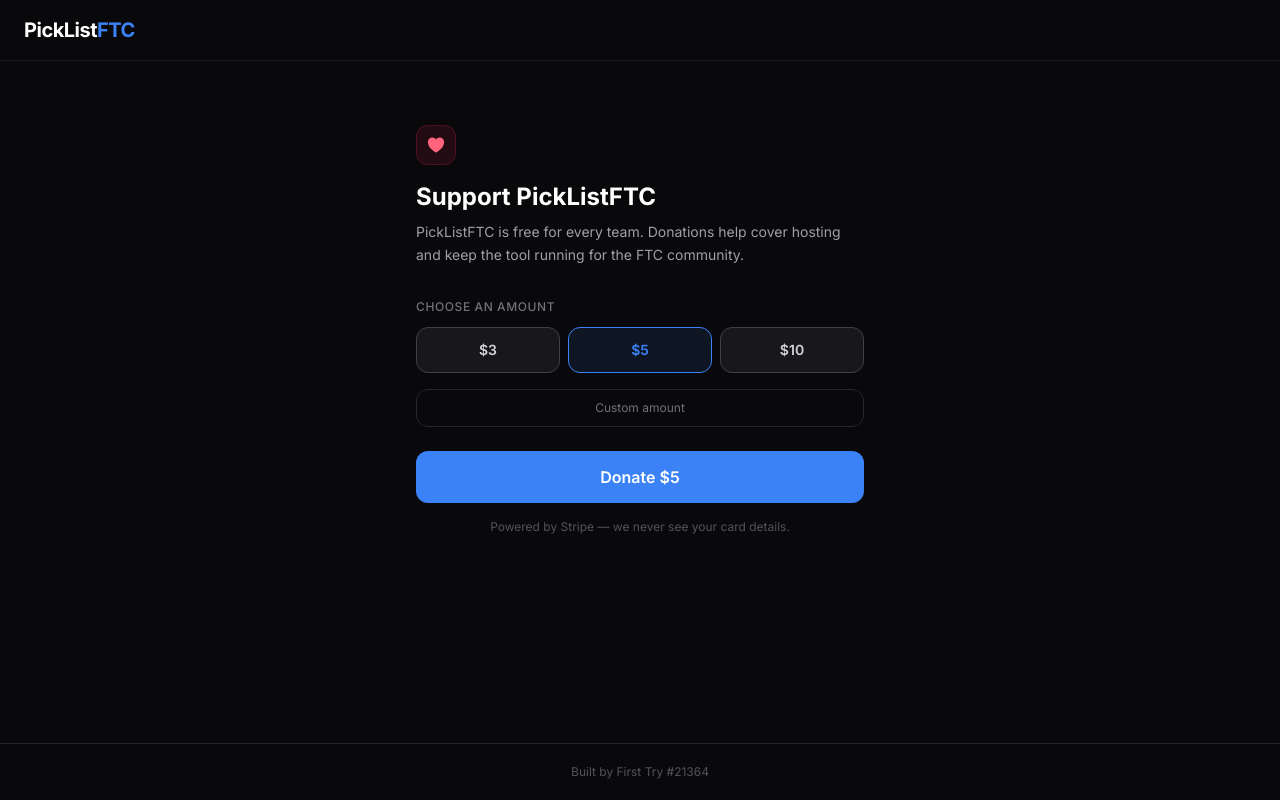
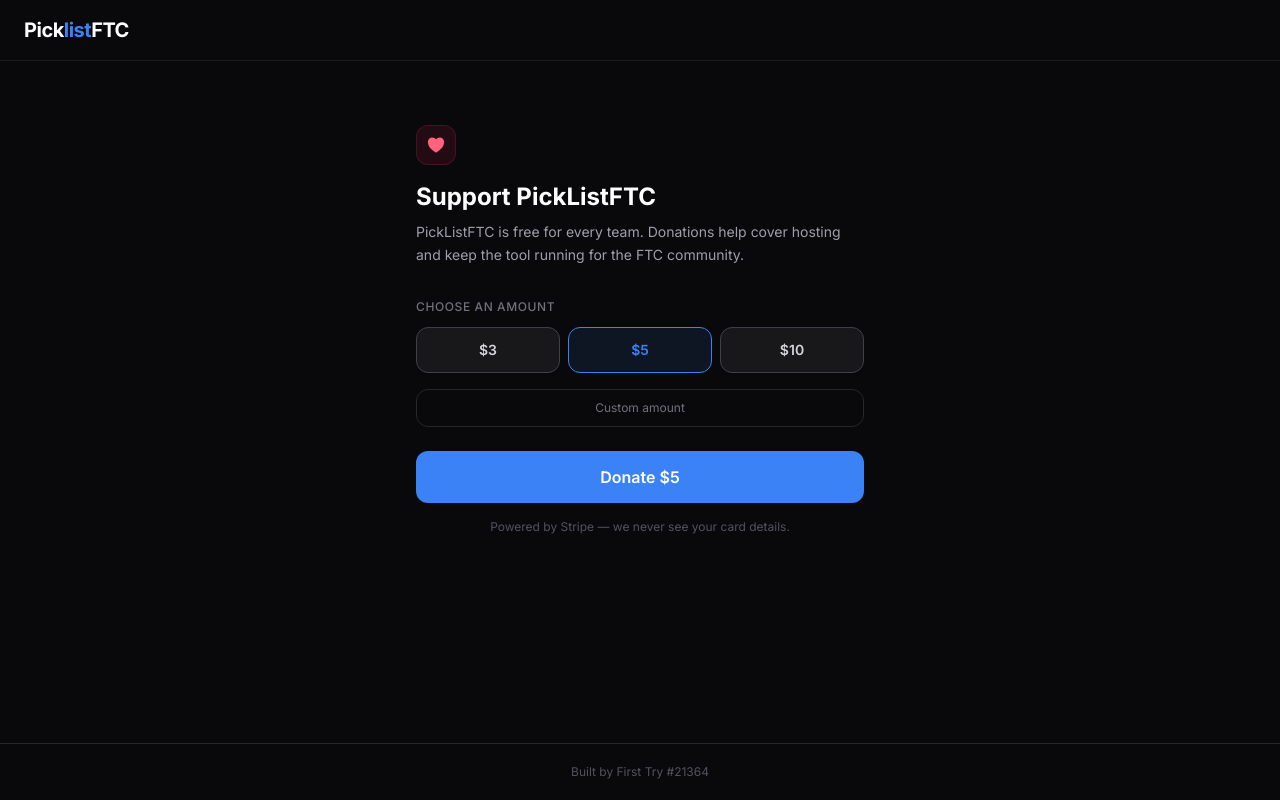
Before and after one commit to freepunch/PickListFTC, a Next.js app: page /donate in a window 1280 px wide. Built offline with nearby package versions, Linux system fonts and the light colour scheme; no server answers.

Commit message:
Logo change bugfix

```diff
--- a/app/donate/page.tsx
+++ b/app/donate/page.tsx
@@ -70,8 +70,9 @@
       {/* Nav */}
       <nav className="flex items-center px-6 py-4 border-b border-zinc-800/60">
         <Link href="/" className="text-xl font-extrabold tracking-tight">
-          <span className="text-white">PickList</span>
-          <span className="text-[var(--accent)]">FTC</span>
+          <span className="text-white">Pick</span>
+          <span className="text-[var(--accent)]">list</span>
+          <span className="text-white">FTC</span>
         </Link>
       </nav>
 
--- a/app/donate/thanks/page.tsx
+++ b/app/donate/thanks/page.tsx
@@ -6,8 +6,9 @@
       {/* Nav */}
       <nav className="flex items-center px-6 py-4 border-b border-zinc-800/60">
         <Link href="/" className="text-xl font-extrabold tracking-tight">
-          <span className="text-white">PickList</span>
-          <span className="text-[var(--accent)]">FTC</span>
+          <span className="text-white">Pick</span>
+          <span className="text-[var(--accent)]">list</span>
+          <span className="text-white">FTC</span>
         </Link>
       </nav>
 
--- a/app/page.tsx
+++ b/app/page.tsx
@@ -333,8 +333,9 @@
         <ToastBanner />
         <main className="flex-1 flex flex-col items-center justify-center px-6">
           <h1 className="text-5xl sm:text-6xl font-extrabold tracking-tight">
-            <span className="text-white">PickList</span>
-            <span className="text-[var(--accent)]">FTC</span>
+            <span className="text-white">Pick</span>
+            <span className="text-[var(--accent)]">list</span>
+            <span className="text-white">FTC</span>
           </h1>
           <div className="mt-8 w-5 h-5 border-2 border-zinc-700 border-t-zinc-400 rounded-full animate-spin" />
         </main>
```
